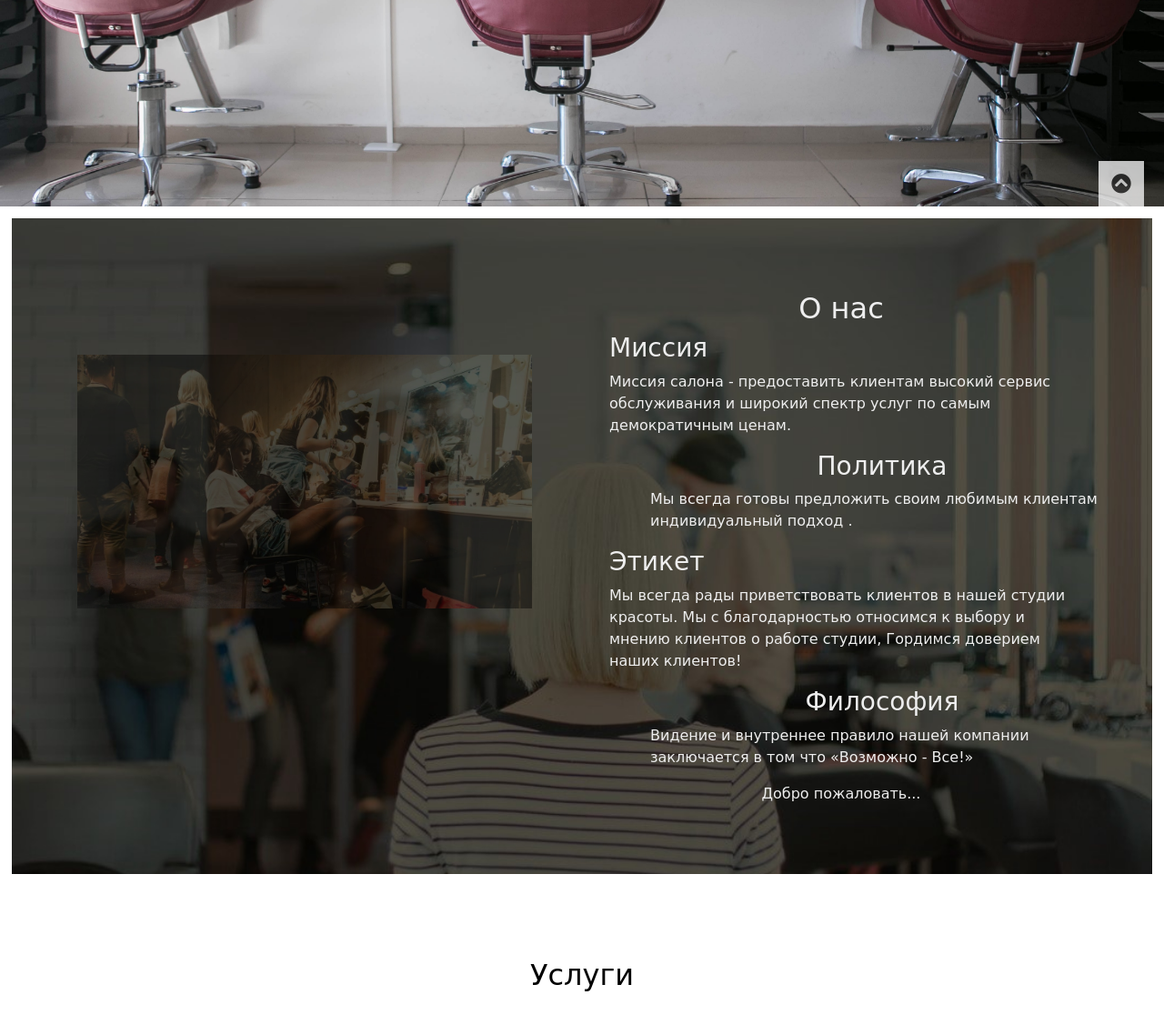
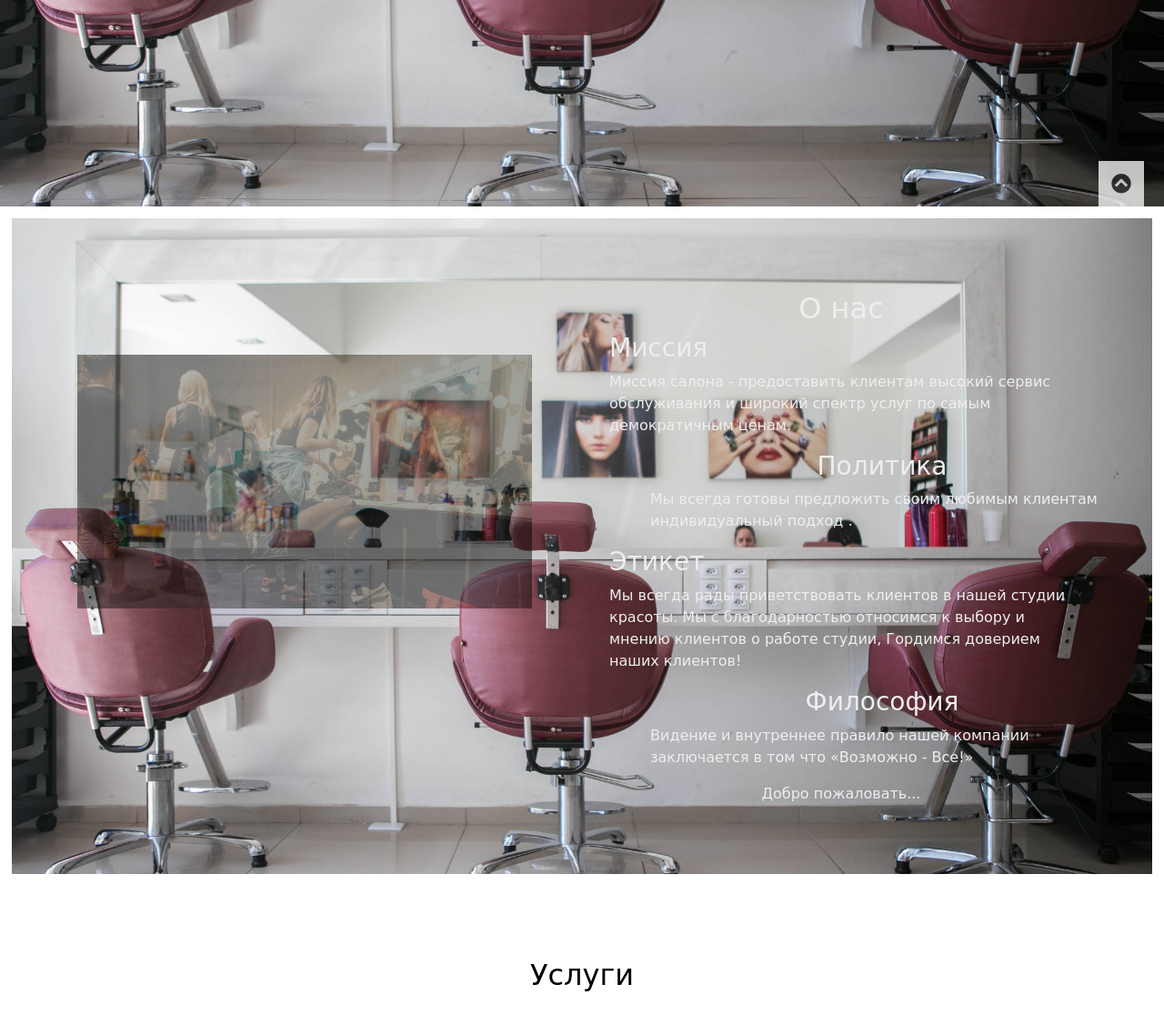
Before and after one commit to gleb89/beauty-salon-py, a Flask app: page / in a window 1280 px wide. Shown: the part 533-1671 px from the top of the page at 91% size. Run offline with Flask 2, Linux system fonts and the light colour scheme; some libraries are stand-ins or nearby versions.

Commit message:
Update styles.css

```diff
--- a/app/static/css/styles.css
+++ b/app/static/css/styles.css
@@ -372,10 +372,10 @@ footer {
   background-attachment: fixed;*/
   color: #eee;
   margin: 1%;
-  background: url(./images/fff.jpg) 50% -0.6rem no-repeat;
-  background-size: 100% auto;
-  background-position: center top;
-  background-attachment: fixed;
+  background-repeat: no-repeat;
+  background-position: center;
+  background-size: cover;
+  background-image: url(./images/zz.jpg);
 }
 .onas {
   margin-top: 70px;
```
